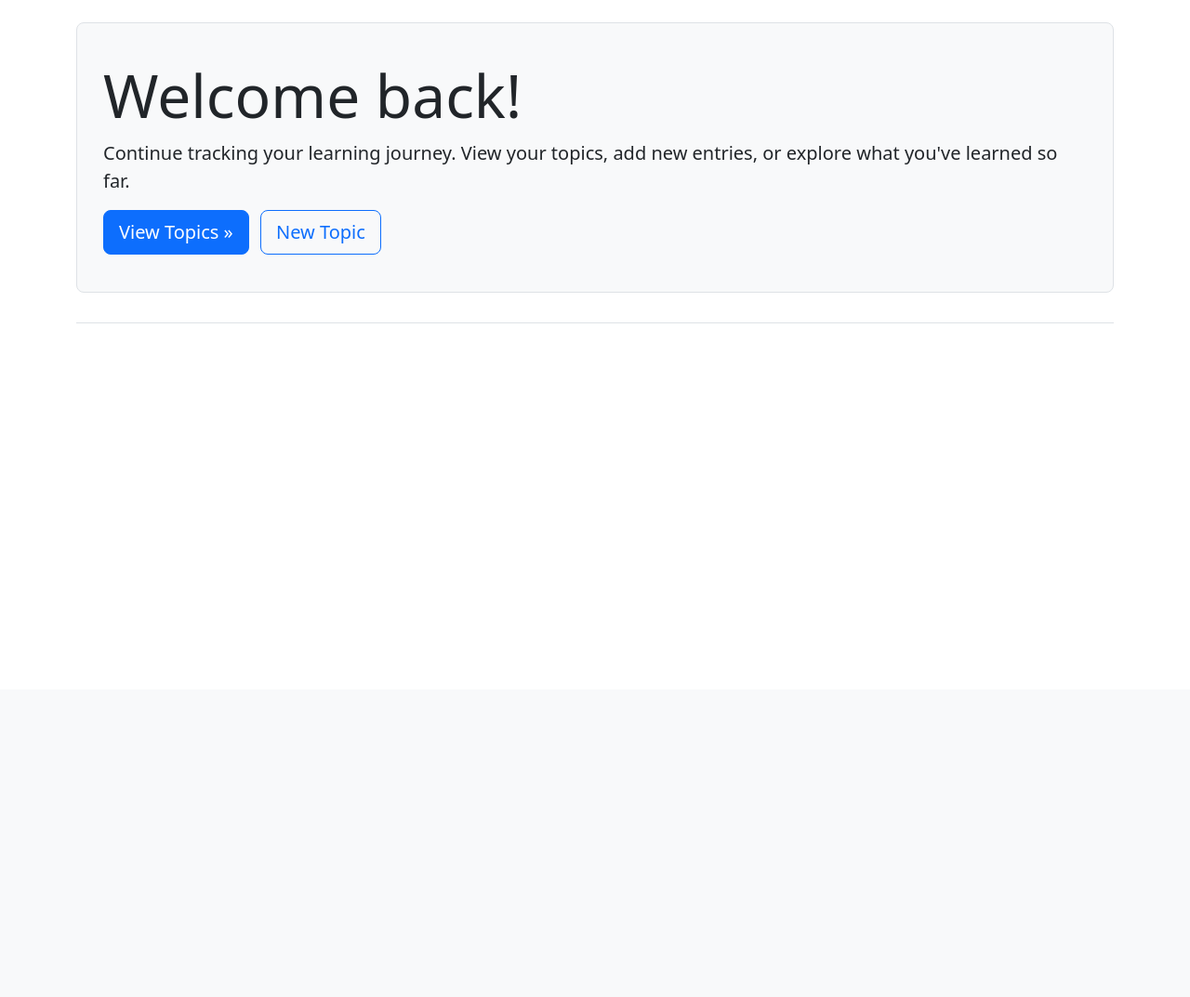
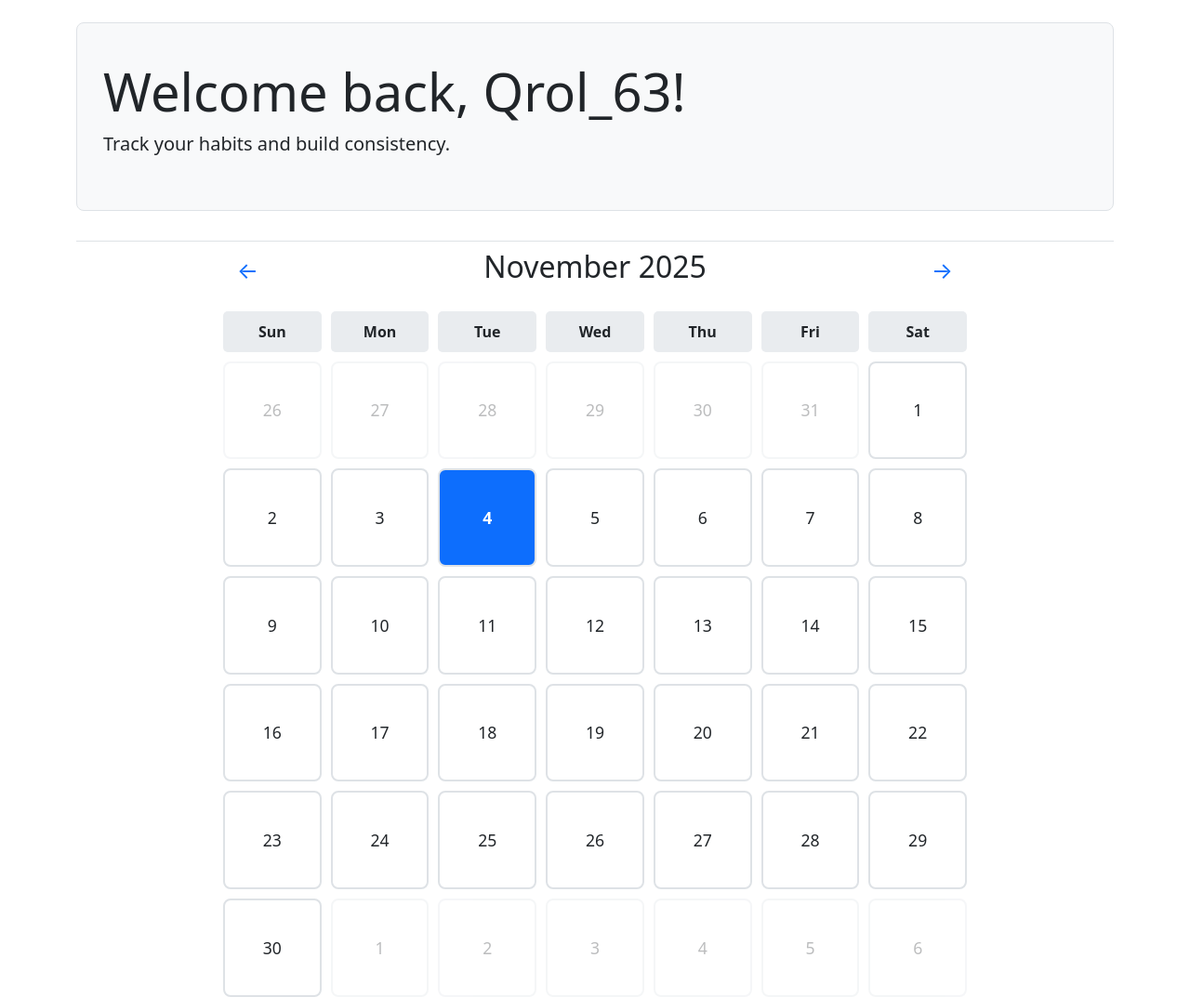
Before and after one commit to Qrol63/CY300, a Django app: page /home/ in a window 1280 px wide. Shown: the part 58-1131 px from the top of the page at 93% size. Before the commit the page ends 406 px from the top, so only its background shows below. Run offline with Django 4.2, Linux system fonts and the light colour scheme; a user stored in the database is signed in; some libraries are stand-ins or nearby versions.

Commit message:
Added calendar

```diff
--- a/learning_logs/templates/learning_logs/home.html
+++ b/learning_logs/templates/learning_logs/home.html
@@ -3,17 +3,200 @@
 {% block page_header %}
   <div class="p-3 mb-4 bg-light border rounded-3">
     <div class="container-fluid py-4">
-      <h1 class="display-3">Welcome back!</h1>
-
-      <p class="lead">Continue tracking your learning journey. View your
-      topics, add new entries, or explore what you've learned so far.</p>
-
-      <div class="mt-3">
-        <a class="btn btn-primary btn-lg me-2"
-            href="{% url 'learning_logs:topics' %}">View Topics &raquo;</a>
-        <a class="btn btn-outline-primary btn-lg"
-            href="{% url 'learning_logs:new_topic' %}">New Topic</a>
-      </div>
+      <h1 class="display-4">Welcome back, {{ user.username }}!</h1>
+      <p class="lead">Track your habits and build consistency.</p>
     </div>
   </div>
 {% endblock page_header %}
+
+{% block content %}
+<style>
+  .calendar-container {
+    max-width: 800px;
+    margin: 0 auto;
+  }
+
+  .calendar-header {
+    display: flex;
+    justify-content: space-between;
+    align-items: center;
+    margin-bottom: 20px;
+  }
+
+  .calendar-grid {
+    display: grid;
+    grid-template-columns: repeat(7, 1fr);
+    gap: 10px;
+    margin-top: 20px;
+  }
+
+  .calendar-day-label {
+    text-align: center;
+    font-weight: bold;
+    padding: 10px;
+    background-color: #e9ecef;
+    border-radius: 5px;
+  }
+
+  .calendar-day {
+    aspect-ratio: 1;
+    border: 2px solid #dee2e6;
+    border-radius: 8px;
+    display: flex;
+    align-items: center;
+    justify-content: center;
+    cursor: pointer;
+    transition: all 0.2s;
+    font-size: 1.1rem;
+  }
+
+  .calendar-day:hover {
+    border-color: #0d6efd;
+    background-color: #f8f9fa;
+  }
+
+  .calendar-day.other-month {
+    opacity: 0.3;
+    cursor: default;
+  }
+
+  .calendar-day.today {
+    background-color: #0d6efd;
+    color: white;
+    font-weight: bold;
+  }
+
+  .calendar-day.selected {
+    background-color: #198754;
+    color: white;
+    border-color: #198754;
+  }
+
+  .month-nav-btn {
+    background: none;
+    border: none;
+    font-size: 1.5rem;
+    cursor: pointer;
+    padding: 5px 15px;
+    color: #0d6efd;
+  }
+
+  .month-nav-btn:hover {
+    color: #0a58ca;
+  }
+</style>
+
+<div class="calendar-container">
+  <div class="calendar-header">
+    <button class="month-nav-btn" onclick="previousMonth()">←</button>
+    <h2 id="monthYear"></h2>
+    <button class="month-nav-btn" onclick="nextMonth()">→</button>
+  </div>
+
+  <div class="calendar-grid" id="calendar"></div>
+</div>
+
+<script>
+  let currentDate = new Date();
+  let selectedDates = new Set();
+
+  const monthNames = ['January', 'February', 'March', 'April', 'May', 'June',
+    'July', 'August', 'September', 'October', 'November', 'December'];
+  const dayLabels = ['Sun', 'Mon', 'Tue', 'Wed', 'Thu', 'Fri', 'Sat'];
+
+  function renderCalendar() {
+    const year = currentDate.getFullYear();
+    const month = currentDate.getMonth();
+
+    document.getElementById('monthYear').textContent = `${monthNames[month]} ${year}`;
+
+    const firstDay = new Date(year, month, 1).getDay();
+    const daysInMonth = new Date(year, month + 1, 0).getDate();
+    const daysInPrevMonth = new Date(year, month, 0).getDate();
+
+    const calendar = document.getElementById('calendar');
+    calendar.innerHTML = '';
+
+    // Day labels
+    dayLabels.forEach(day => {
+      const label = document.createElement('div');
+      label.className = 'calendar-day-label';
+      label.textContent = day;
+      calendar.appendChild(label);
+    });
+
+    // Previous month days
+    for (let i = firstDay - 1; i >= 0; i--) {
+      const day = createDayElement(daysInPrevMonth - i, true);
+      calendar.appendChild(day);
+    }
+
+    // Current month days
+    for (let i = 1; i <= daysInMonth; i++) {
+      const day = createDayElement(i, false);
+      calendar.appendChild(day);
+    }
+
+    // Next month days
+    const remainingDays = 42 - (firstDay + daysInMonth);
+    for (let i = 1; i <= remainingDays; i++) {
+      const day = createDayElement(i, true);
+      calendar.appendChild(day);
+    }
+  }
+
+  function createDayElement(dayNum, isOtherMonth) {
+    const day = document.createElement('div');
+    day.className = 'calendar-day';
+    day.textContent = dayNum;
+
+    if (isOtherMonth) {
+      day.classList.add('other-month');
+      return day;
+    }
+
+    // Check if today
+    const today = new Date();
+    if (dayNum === today.getDate() &&
+        currentDate.getMonth() === today.getMonth() &&
+        currentDate.getFullYear() === today.getFullYear()) {
+      day.classList.add('today');
+    }
+
+    // Check if selected
+    const dateKey = `${currentDate.getFullYear()}-${currentDate.getMonth()}-${dayNum}`;
+    if (selectedDates.has(dateKey)) {
+      day.classList.add('selected');
+    }
+
+    day.onclick = () => toggleDate(dayNum);
+
+    return day;
+  }
+
+  function toggleDate(dayNum) {
+    const dateKey = `${currentDate.getFullYear()}-${currentDate.getMonth()}-${dayNum}`;
+
+    if (selectedDates.has(dateKey)) {
+      selectedDates.delete(dateKey);
+    } else {
+      selectedDates.add(dateKey);
+    }
+
+    renderCalendar();
+  }
+
+  function previousMonth() {
+    currentDate.setMonth(currentDate.getMonth() - 1);
+    renderCalendar();
+  }
+
+  function nextMonth() {
+    currentDate.setMonth(currentDate.getMonth() + 1);
+    renderCalendar();
+  }
+
+  // Initialize calendar
+  renderCalendar();
+</script>
+{% endblock content %}
```
Also changed, not shown: db.sqlite3.
